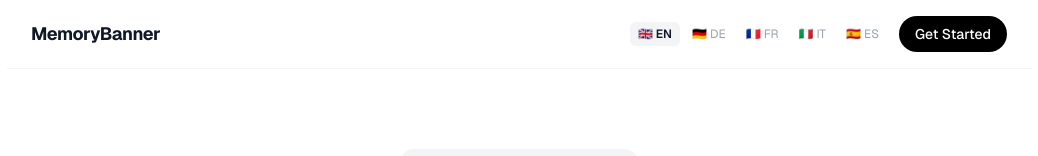
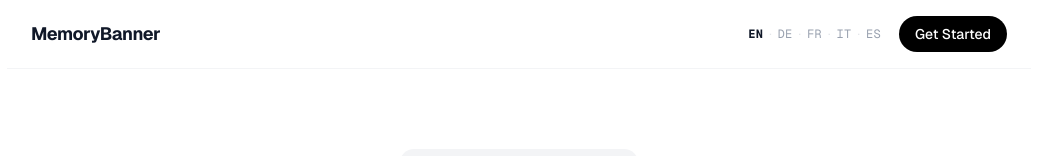
Before and after one commit to xyrou/memorybanner, a Next.js app: page / in a window 1280 px wide. Shown: the top 156 px of the page, without its empty margins (121-1159 px from the left). Built offline with nearby package versions, Linux system fonts and the light colour scheme.

Commit message:
fix: replace flag emojis with minimal monospace lang codes in switcher

```diff
--- a/app/page.tsx
+++ b/app/page.tsx
@@ -50,19 +50,21 @@ export default async function HomePage({
         <span className="font-bold text-lg tracking-tight">MemoryBanner</span>
         <div className="flex items-center gap-3">
           {/* Language switcher */}
-          <div className="flex items-center gap-1">
-            {LANDING_LANGS.map((l) => (
+          <div className="flex items-center">
+            {LANDING_LANGS.map((l, i) => (
+              <span key={l.code} className="flex items-center">
+                {i > 0 && <span className="text-gray-200 text-xs">·</span>}
                 <Link
-                key={l.code}
                   href={`/?lang=${l.code}`}
-                className={`text-xs px-2 py-1 rounded-md transition-colors ${
+                  className={`text-xs px-1.5 py-1 transition-colors font-mono tracking-wide ${
                     lang === l.code
-                    ? 'bg-gray-100 font-semibold text-gray-900'
-                    : 'text-gray-400 hover:text-gray-700'
+                      ? 'text-gray-900 font-bold'
+                      : 'text-gray-400 hover:text-gray-600'
                   }`}
                 >
-                {l.flag} {l.label}
+                  {l.label}
                 </Link>
+              </span>
             ))}
           </div>
           <Link
```
Lines whose indentation alone changed are shown as unchanged.
